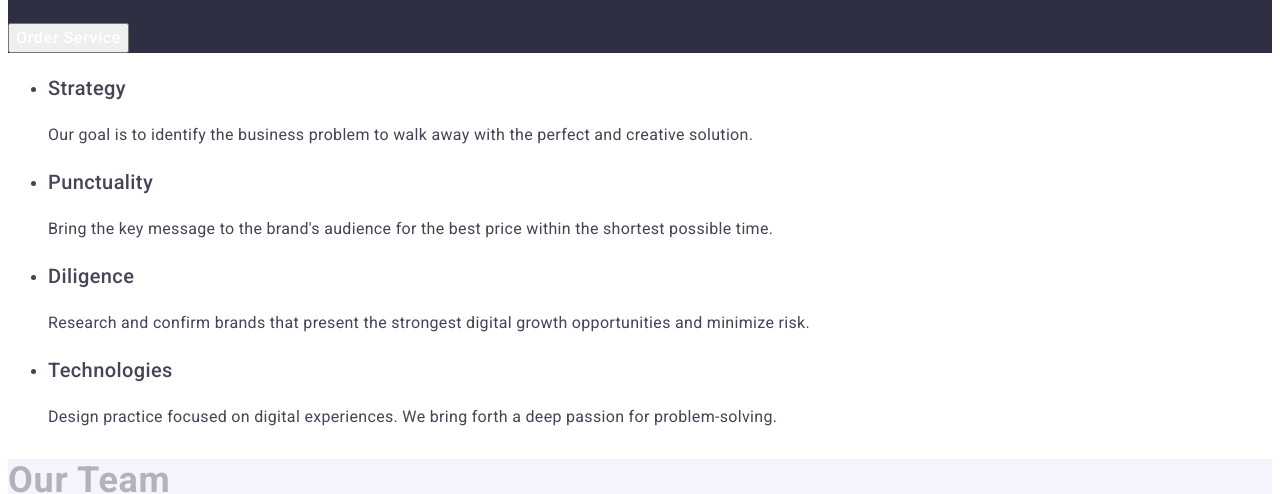
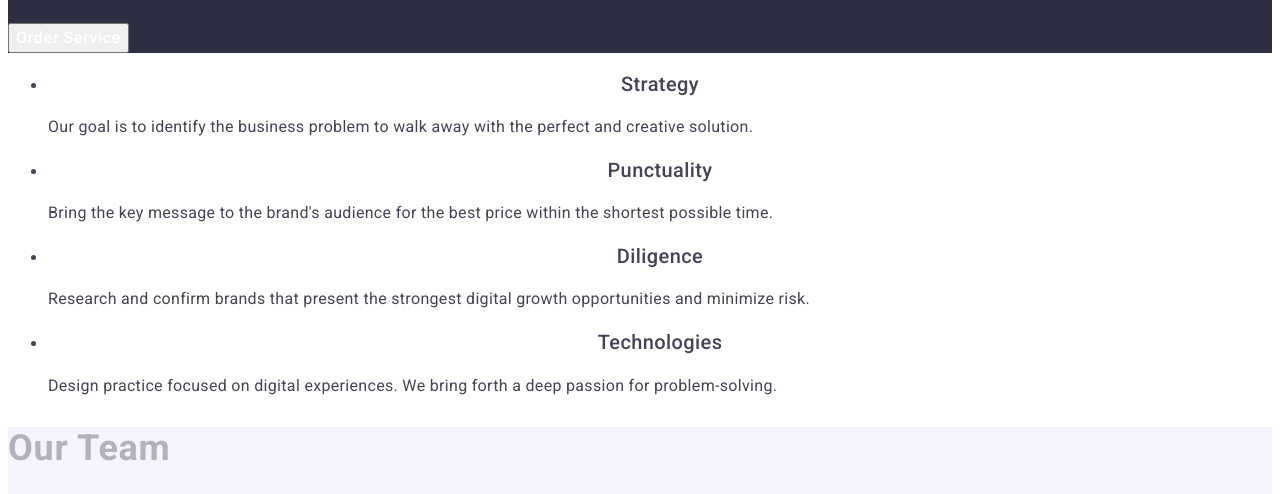
Before and after one commit to YaroslavvZBR/goit-markup-hw-02, a plain HTML site: page index.html in a window 1280 px wide. Shown: the part 314-808 px from the top of the page. Drawn offline with Linux system fonts and the light colour scheme.

Commit message:
Update styles.css

```diff
--- a/css/styles.css
+++ b/css/styles.css
@@ -97,6 +97,8 @@ body {
     font-weight: 500;
     font-size: 20px;
     letter-spacing: 0.02em;
+    line-height: 1.11;
+    text-align: center;
 
 }
 
```
